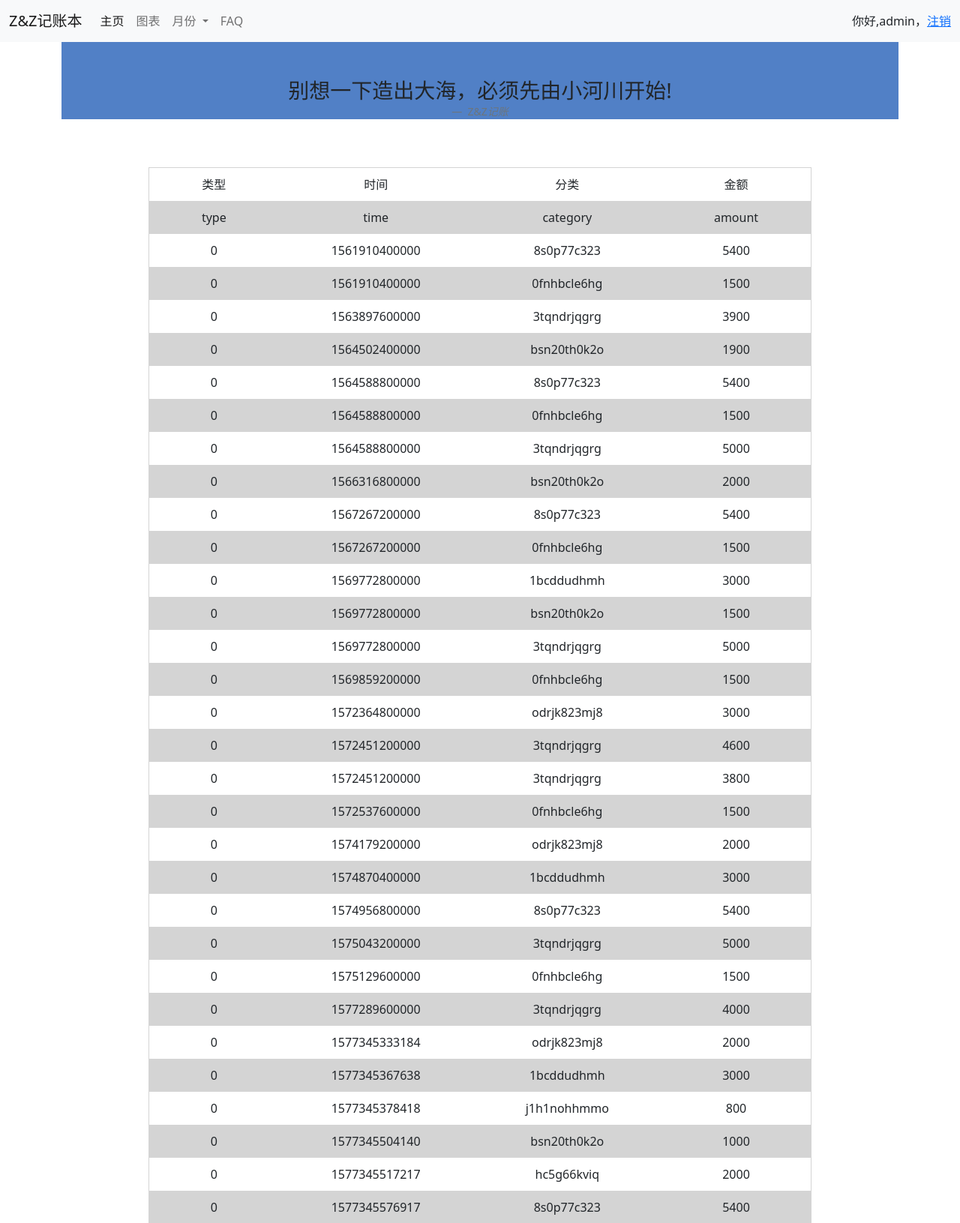
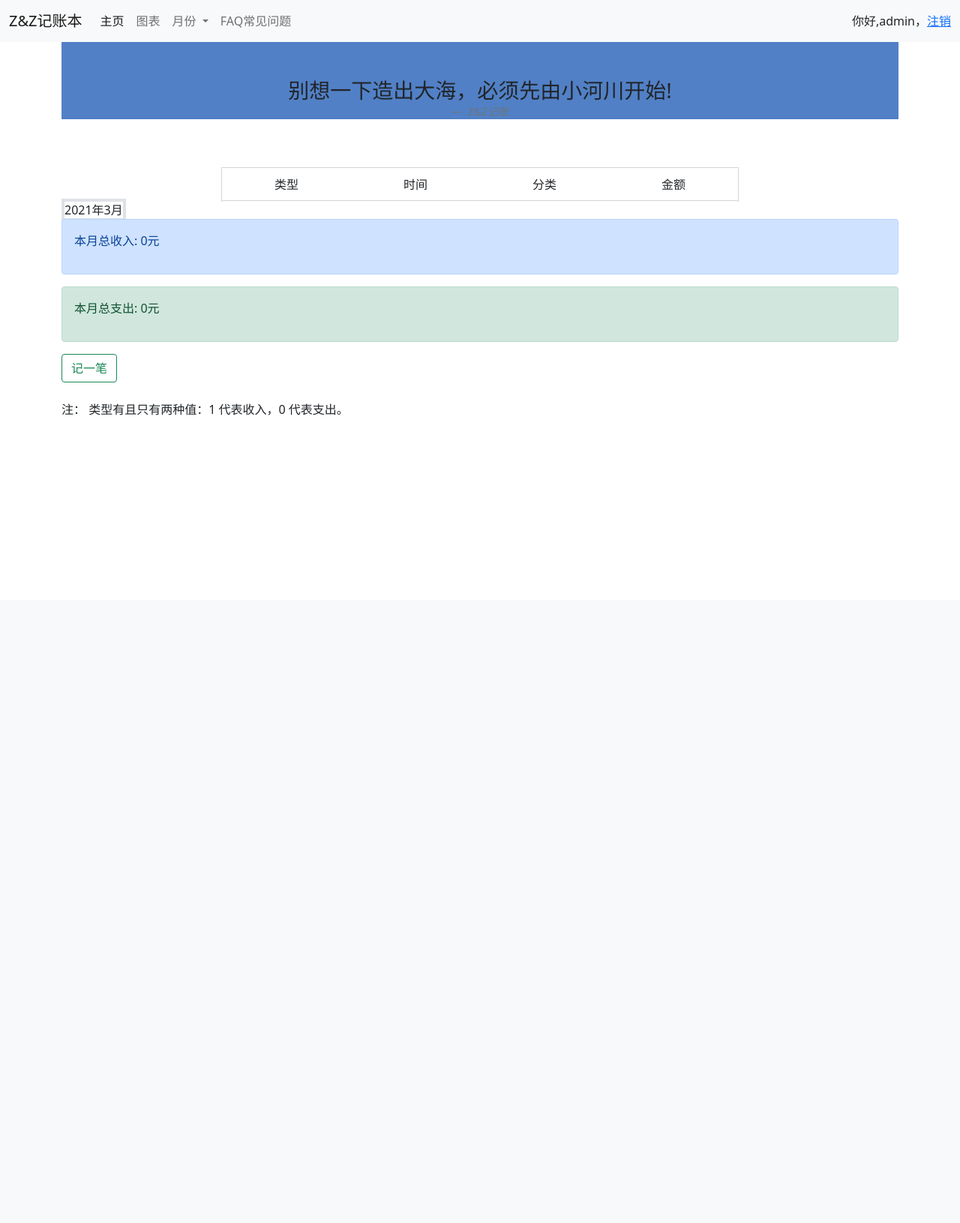
Before and after one commit to aons-zhao/pocket_book, a Django app: page / in a window 1280 px wide. Shown: the top 1631 px of the page at 75% size. After the commit the page ends 554 px from the top, so only its background shows below. Run offline with Django 3.2, Linux system fonts and the light colour scheme; a user stored in the database is signed in; some libraries are stand-ins or nearby versions.

Commit message:
Calculate income and expenditure values and monthly sub-bills

```diff
--- a/ledger/static/data/bill.csv
+++ b/ledger/static/data/bill.csv
@@ -1,47 +1,47 @@
 type,time,category,amount
-0,1561910400000,8s0p77c323,5400
-0,1561910400000,0fnhbcle6hg,1500
-0,1563897600000,3tqndrjqgrg,3900
-0,1564502400000,bsn20th0k2o,1900
-0,1564588800000,8s0p77c323,5400
-0,1564588800000,0fnhbcle6hg,1500
-0,1564588800000,3tqndrjqgrg,5000
-0,1566316800000,bsn20th0k2o,2000
-0,1567267200000,8s0p77c323,5400
-0,1567267200000,0fnhbcle6hg,1500
-0,1569772800000,1bcddudhmh,3000
-0,1569772800000,bsn20th0k2o,1500
-0,1569772800000,3tqndrjqgrg,5000
-0,1569859200000,0fnhbcle6hg,1500
-0,1572364800000,odrjk823mj8,3000
-0,1572451200000,3tqndrjqgrg,4600
-0,1572451200000,3tqndrjqgrg,3800
-0,1572537600000,0fnhbcle6hg,1500
-0,1574179200000,odrjk823mj8,2000
-0,1574870400000,1bcddudhmh,3000
-0,1574956800000,8s0p77c323,5400
-0,1575043200000,3tqndrjqgrg,5000
-0,1575129600000,0fnhbcle6hg,1500
-0,1577289600000,3tqndrjqgrg,4000
-0,1577345333184,odrjk823mj8,2000
-0,1577345367638,1bcddudhmh,3000
-0,1577345378418,j1h1nohhmmo,800
-0,1577345504140,bsn20th0k2o,1000
-0,1577345517217,hc5g66kviq,2000
-0,1577345576917,8s0p77c323,5400
-0,1577345590283,1bcddudhmh,3000
-0,1577345789527,3tqndrjqgrg,3900
-0,1577548800000,8s0p77c323,5400
-1,1561910400000,s73ijpispio,30000
-1,1564502400000,5il79e11628,1000
-1,1567094400000,1vjj47vpd28,-3000
-1,1567180800000,s73ijpispio,28000
-1,1569772800000,s73ijpispio,28000
-1,1569772800000,1vjj47vpd28,2000
-1,1572451200000,s73ijpispio,20000
-1,1577345267529,s73ijpispio,30000
-1,1577345303191,1vjj47vpd28,-10000
-1,1577345317187,5il79e11628,1000
-1,1577345463930,s73ijpispio,3000
-1,1577345477581,5il79e11628,2000
-1,1577345638784,1vjj47vpd28,2000
+0,1.56E+12,8s0p77c323,5400
+0,1.56E+12,0fnhbcle6hg,1500
+0,1.56E+12,3tqndrjqgrg,3900
+0,1.56E+12,bsn20th0k2o,1900
+0,1.56E+12,8s0p77c323,5400
+0,1.56E+12,0fnhbcle6hg,1500
+0,1.56E+12,3tqndrjqgrg,5000
+0,1.57E+12,bsn20th0k2o,2000
+0,1.57E+12,8s0p77c323,5400
+0,1.57E+12,0fnhbcle6hg,1500
+0,1.57E+12,1bcddudhmh,3000
+0,1.57E+12,bsn20th0k2o,1500
+0,1.57E+12,3tqndrjqgrg,5000
+0,1.57E+12,0fnhbcle6hg,1500
+0,1.57E+12,odrjk823mj8,3000
+0,1.57E+12,3tqndrjqgrg,4600
+0,1.57E+12,3tqndrjqgrg,3800
+0,1.57E+12,0fnhbcle6hg,1500
+0,1.57E+12,odrjk823mj8,2000
+0,1.57E+12,1bcddudhmh,3000
+0,1.57E+12,8s0p77c323,5400
+0,1.58E+12,3tqndrjqgrg,5000
+0,1.58E+12,0fnhbcle6hg,1500
+0,1.58E+12,3tqndrjqgrg,4000
+0,1.58E+12,odrjk823mj8,2000
+0,1.58E+12,1bcddudhmh,3000
+0,1.58E+12,j1h1nohhmmo,800
+0,1.58E+12,bsn20th0k2o,1000
+0,1.58E+12,hc5g66kviq,2000
+0,1.58E+12,8s0p77c323,5400
+0,1.58E+12,1bcddudhmh,3000
+0,1.58E+12,3tqndrjqgrg,3900
+0,1.58E+12,8s0p77c323,5400
+1,1.56E+12,s73ijpispio,30000
+1,1.56E+12,5il79e11628,1000
+1,1.57E+12,1vjj47vpd28,3000
+1,1.57E+12,s73ijpispio,28000
+1,1.57E+12,s73ijpispio,28000
+1,1.57E+12,1vjj47vpd28,2000
+1,1.57E+12,s73ijpispio,20000
+1,1.58E+12,s73ijpispio,30000
+1,1.58E+12,1vjj47vpd28,10000
+1,1.58E+12,5il79e11628,1000
+1,1.58E+12,s73ijpispio,3000
+1,1.58E+12,5il79e11628,2000
+1,1.58E+12,1vjj47vpd28,2000
--- a/ledger/templates/ledger/base.html
+++ b/ledger/templates/ledger/base.html
@@ -41,22 +41,22 @@
                         月份
                     </a>
                     <ul class="dropdown-menu" aria-labelledby="navbarDropdown">
-                        <li><a class="dropdown-item" href="#">一月</a></li>
-                        <li><a class="dropdown-item" href="#">二月</a></li>
-                        <li><a class="dropdown-item" href="#">三月</a></li>
-                        <li><a class="dropdown-item" href="#">四月</a></li>
-                        <li><a class="dropdown-item" href="#">五月</a></li>
-                        <li><a class="dropdown-item" href="#">六月</a></li>
-                        <li><a class="dropdown-item" href="#">七月</a></li>
-                        <li><a class="dropdown-item" href="#">八月</a></li>
-                        <li><a class="dropdown-item" href="#">九月</a></li>
-                        <li><a class="dropdown-item" href="#">十月</a></li>
-                        <li><a class="dropdown-item" href="#">十一月</a></li>
-                        <li><a class="dropdown-item" href="#">十二月</a></li>
+                        <li><a class="dropdown-item" onclick="function_filter(1)">一月</a></li>
+                        <li><a class="dropdown-item" onclick="function_filter(2)">二月</a></li>
+                        <li><a class="dropdown-item" onclick="function_filter(3)">三月</a></li>
+                        <li><a class="dropdown-item" onclick="function_filter(4)">四月</a></li>
+                        <li><a class="dropdown-item" onclick="function_filter(5)">五月</a></li>
+                        <li><a class="dropdown-item" onclick="function_filter(6)">六月</a></li>
+                        <li><a class="dropdown-item" onclick="function_filter(7)">七月</a></li>
+                        <li><a class="dropdown-item" onclick="function_filter(8)">八月</a></li>
+                        <li><a class="dropdown-item" onclick="function_filter(9)">九月</a></li>
+                        <li><a class="dropdown-item" onclick="function_filter(10)">十月</a></li>
+                        <li><a class="dropdown-item" onclick="function_filter(11)">十一月</a></li>
+                        <li><a class="dropdown-item" onclick="function_filter(12)">十二月</a></li>
                     </ul>
                 </li>
                 <li class="nav-item">
-                    <a class="nav-link" href="{% url "ledger:help" %}">FAQ</a>
+                    <a class="nav-link" href="{% url "ledger:help" %}">FAQ常见问题</a>
                 </li>
             </ul>
             <form class="d-flex">
--- a/ledger/templates/ledger/index.html
+++ b/ledger/templates/ledger/index.html
@@ -42,7 +42,8 @@
                 Z&Z<cite title="Source Title">记账</cite>
             </figcaption>
         </figure>
-    </div><br><br>
+    </div>
+    <br><br>
 
     <div class="userlist">
         <table id="ut">
@@ -58,54 +59,120 @@
     <span class="border border-4">2021年3月</span>
 
     <div class="alert alert-primary" role="alert">
-        本月总支出:
+        <p id="sr"></p>
     </div>
     <div class="alert alert-success" role="alert">
-        本月总收入:
+        <p id="zc"></p>
     </div>
     <button type="button" class="btn btn-outline-success" onclick="window.location='{% url "ledger:record" %}'">
         记一笔
     </button>
+    <br><br>
+    <div>
+        <span>注：&nbsp;类型有且只有两种值：1 代表收入，0 代表支出。</span>
+    </div>
+    <br>
     </body>
 
 
-{#第一种方法#}
+    {#第一种解析数据方法#}
     <script type="text/javascript">
 
         mtr = document.getElementById("ut");
 
+        var spending = 0;
+        var income = 0;
+        var month = 7;
+
         //使用ajax加载csv文件的数据
         $.ajax({
-            url: "http://127.0.0.1:8000/static/data/bill.csv",
+            url: "static/data/bill.csv",
             success: function (result) {
                 frag = document.createDocumentFragment();
 
                 // 对csv文件的数据先以行分割
                 userList = result.split("\n");
 
-                // 我们在对每一行以逗号作分割
+                // 我们再对每一行以逗号作分割
                 for (var i = 0; i < userList.length; i++) {
                     userary = userList[i].split(",");
                     tr = document.createElement("tr");
 
                     // 对每行的内容遍历到td标签去
                     for (j = 0; j < userary.length; j++) {
+                        if (i === 0) {  //去除csv文件第一行数据
+                            break
+                        }
+
+                        if (j === 0) {
+                            date = Number.parseInt(userary[1])  //字符串转化为数字
+                            var val = new Date(date),
+                                v = val.getMonth() + 1;
+                            if (v !== month) {
+                                break
+                            }
+                        }
+
+                        //当遍历到时间时进行格式转换处理
+                        if (j === 1) {
+                            date = Number.parseInt(userary[j])  //字符串转化为数字
+                            var now = new Date(date),
+                                y = now.getFullYear(),
+                                m = now.getMonth() + 1,
+                                d = now.getDate();
+                            userary[j] = y + "-" + (m < 10 ? "0" + m : m) + "-" + (d < 10 ? "0" + d : d) + " " + now.toTimeString().substr(0, 8);   //获取正常日期
+                        }
+
+                        //计算收入支出总和
+                        if (j === 3) {
+                            if (userary[0] === "0") { //支出
+                                userary[j] = Number.parseInt(userary[j]);
+                                spending = spending + userary[j];
+                            }
+                            if (userary[0] === "1") { //收入
+                                userary[j] = Number.parseInt(userary[j]);
+                                income = income + userary[j];
+                            }
+                        }
+
                         td = document.createElement("td");
                         td.append(userary[j]);
                         tr.appendChild(td);
                     }
                     frag.appendChild(tr);
                 }
-
                 // 加载到web页面
                 mtr.appendChild(frag);
-            }
+            },
+
+            error: function () {
+                console.log("error!");
+            },
         });
 
+
+        function function_sr() {
+            document.getElementById('sr').innerHTML = "本月总收入: " + income + "元";
+        }
+
+        function function_zc() {
+            document.getElementById('zc').innerHTML = "本月总支出: " + spending + "元";
+        }
+
+        //通过选择月份改变value的值
+        function function_filter(temp) {
+            month = temp;
+        }
+
+        //网页一加载就调用函数
+        window.onload = function () {
+            function_sr();
+            function_zc();
+        }
     </script>
 
 
-{#第二种方法#}
+    {#第二种解析数据方法#}
     {#    <script>#}
     {#        $.ajax({#}
     {#            url: "http://127.0.0.1:8000/static/data/bill.csv",#}
```
Also changed, not shown: pocket_book/settings.py (+12 -0 lines), db.sqlite3.
